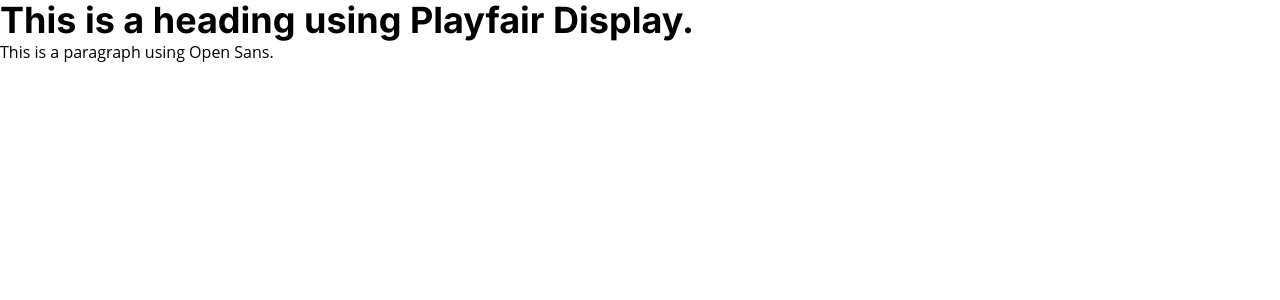
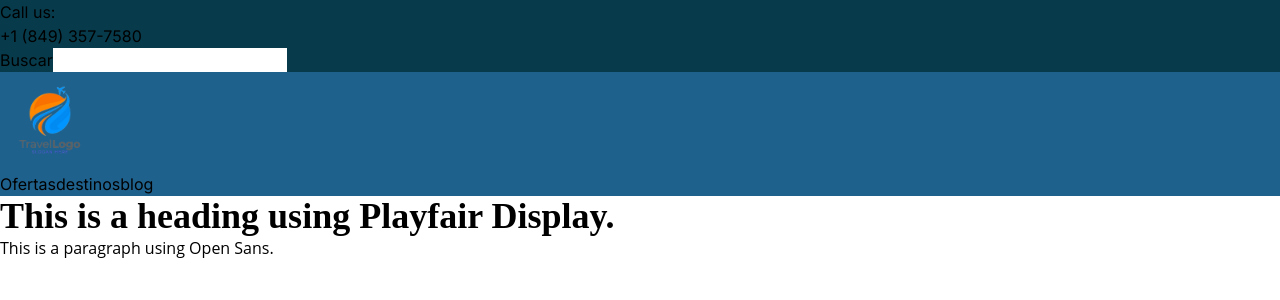
Before and after one commit to AdonsFCO/makistour, a Next.js app: page / in a window 1280 px wide. Shown: the top 300 px of the page. Built offline with nearby package versions, Linux system fonts and the light colour scheme.

Commit message:
[feat] create header structure

```diff
--- /dev/null
+++ b/app/components/header/Header.jsx
@@ -0,0 +1,29 @@
+import Image from "next/image"
+import Link from "next/link"
+export default function Header() {
+    return (<header>
+            <div >
+                <div className="bg-navyBlue">
+                <h2>
+                    Call us:
+                </h2>
+                <h2>+1 (849) 357-7580</h2>
+                <button>
+                    Buscar
+                </button>
+                    <input type="text"/>
+                </div>
+
+            </div>
+            <div className=" bg-lightNavyBlue">
+            <Image src="/logo.png" width={100} height={100}/>
+            <nav>
+                <Link href="./ofertas">Ofertas</Link>
+                <Link href="./destinos">destinos</Link>
+                <Link href="./blog">blog</Link>
+            </nav>
+            </div>
+    </header>)
+
+
+}
--- a/app/layout.js
+++ b/app/layout.js
@@ -1,5 +1,6 @@
 import { Inter } from "next/font/google";
 import "./globals.css";
+import Header from "./components/header/Header";
 
 const inter = Inter({ subsets: ["latin"] });
 
@@ -11,7 +12,10 @@ export const metadata = {
 export default function RootLayout({ children }) {
   return (
     <html lang="en">
-      <body className={inter.className}>{children}</body>
+      <body className={inter.className}>
+        <Header />
+        {children}
+      </body>
     </html>
   );
 }
--- a/app/page.js
+++ b/app/page.js
@@ -1,11 +1,10 @@
-import Image from "next/image";
-
 export default function Home() {
   return (
     <main>
-     <h1 class="text-4xl  font-bold">This is a heading using Playfair Display.</h1>
-<p class="text-base font-sans">This is a paragraph using Open Sans.</p>
-
+      <h1 class="text-4xl font-serif font-bold">
+        This is a heading using Playfair Display.
+      </h1>
+      <p class="text-base font-sans">This is a paragraph using Open Sans.</p>
     </main>
   );
 }
--- a/tailwind.config.js
+++ b/tailwind.config.js
@@ -15,6 +15,10 @@ module.exports = {
         bostonBlue: "#408abe", //Posible main color
         fireBush: "#e98b27", //Posible main color
         panache: "#f3faf6", //Posible main color
+        navyBlue: "#073b4c",
+        orange: "#ff8000",
+        lightNavyBlue: "#1f618d",
+        softOrange: "#ffa500",
         poloBlue: "#91b9cd",
         chalky: "#eecf97",
         osloGray: "#7c8d93",
```
Also changed, not shown: public/logo.jpg (added), public/logo.png (added).
